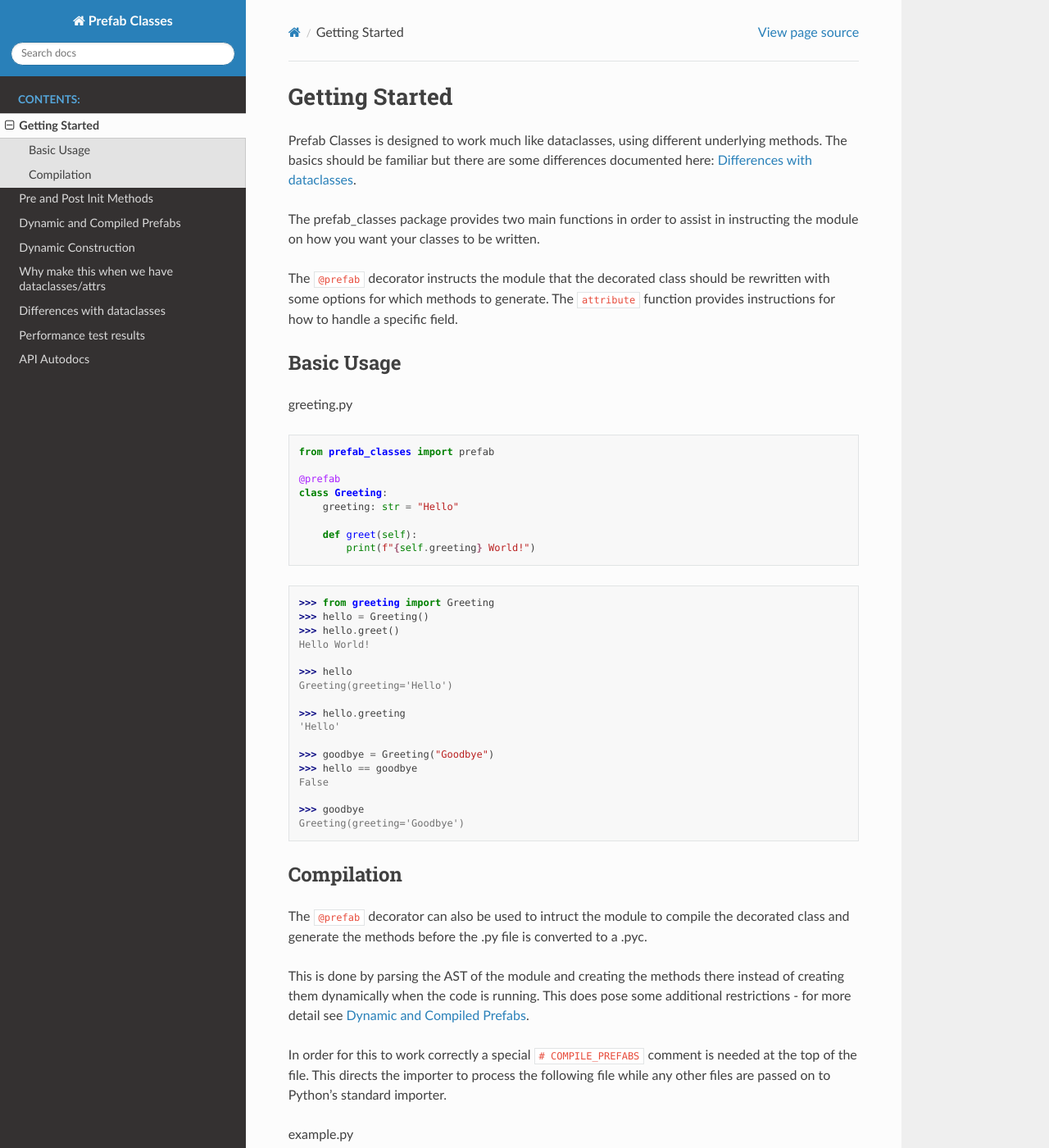
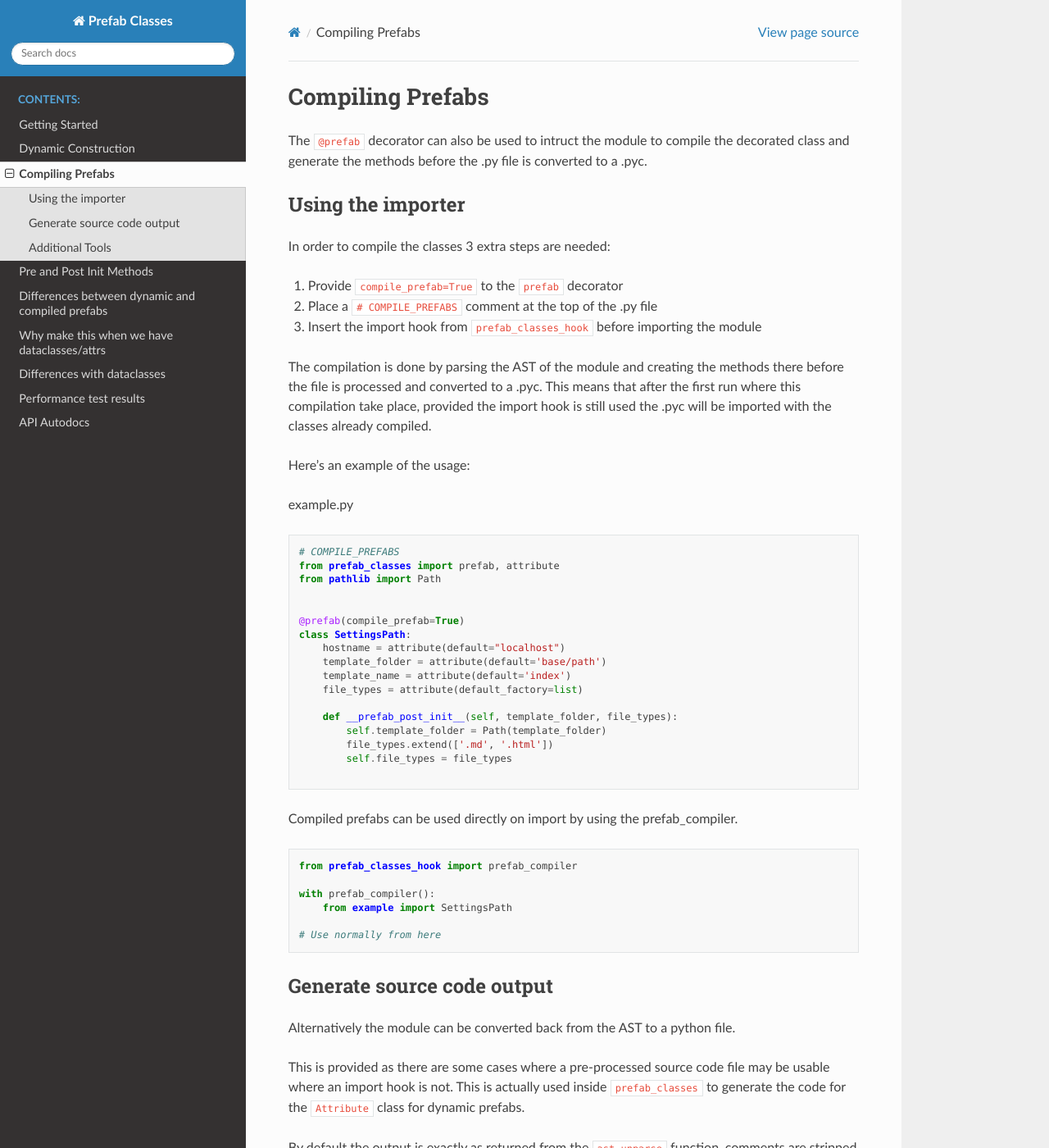
Before and after one commit to DavidCEllis/PrefabClasses, a Sphinx documentation site: the page built from docs/compiled_construction.md, in a window 1280 px wide and 1400 px high. Shown: the whole window at 82% size. Built offline with Sphinx 7.4.7 and the Read the Docs theme 2.0.0, drawn with Linux system fonts in a browser that asks for light colours; some of the changed text lies outside the part shown.

Commit message:
Update docs with more details on compilation, split compilation detail into new files.
Fix hook import in readme and docs.

````diff
--- /dev/null
+++ b/docs/basic_usage.md
@@ -0,0 +1,46 @@
+# Getting Started #
+
+Prefab Classes is designed to work much like dataclasses, using different
+underlying methods. The basics should be familiar but there are some
+differences documented here: {doc}`extra/dataclasses_differences`.
+
+The prefab_classes package provides two main functions in order to assist in
+instructing the module on how you want your classes to be written.
+
+The `@prefab` decorator instructs the module that the decorated class should
+be rewritten with some options for which methods to generate. The `attribute`
+function provides instructions for how to handle a specific field.
+
+## Basic Usage ##
+
+greeting.py
+```python
+from prefab_classes import prefab
+
+@prefab
+class Greeting:
+    greeting: str = "Hello"
+
+    def greet(self):
+        print(f"{self.greeting} World!")
+```
+
+```python
+>>> from greeting import Greeting
+>>> hello = Greeting()
+>>> hello.greet()
+Hello World!
+
+>>> hello
+Greeting(greeting='Hello')
+
+>>> hello.greeting
+'Hello'
+
+>>> goodbye = Greeting("Goodbye")
+>>> hello == goodbye
+False
+
+>>> goodbye
+Greeting(greeting='Goodbye')
+```
--- a/docs/getting_started.md
+++ b/docs/compiled_construction.md
@@ -1,65 +1,23 @@
-# Getting Started #
-
-Prefab Classes is designed to work much like dataclasses, using different
-underlying methods. The basics should be familiar but there are some
-differences documented here: {doc}`extra/dataclasses_differences`.
-
-The prefab_classes package provides two main functions in order to assist in
-instructing the module on how you want your classes to be written.
-
-The `@prefab` decorator instructs the module that the decorated class should
-be rewritten with some options for which methods to generate. The `attribute`
-function provides instructions for how to handle a specific field.
-
-## Basic Usage ##
-
-greeting.py
-```python
-from prefab_classes import prefab
-
-@prefab
-class Greeting:
-    greeting: str = "Hello"
-
-    def greet(self):
-        print(f"{self.greeting} World!")
-```
-
-```python
->>> from greeting import Greeting
->>> hello = Greeting()
->>> hello.greet()
-Hello World!
-
->>> hello
-Greeting(greeting='Hello')
-
->>> hello.greeting
-'Hello'
-
->>> goodbye = Greeting("Goodbye")
->>> hello == goodbye
-False
-
->>> goodbye
-Greeting(greeting='Goodbye')
-```
-
-## Compilation ##
+# Compiling Prefabs #
 
 The `@prefab` decorator can also be used to intruct the module to compile
 the decorated class and generate the methods before the .py file is converted
 to a .pyc.
 
-This is done by parsing the AST of the module and creating the methods there
-instead of creating them dynamically when the code is running. This does pose
-some additional restrictions - for more detail see
-{doc}`dynamic_and_compiled`.
+## Using the importer ##
 
-In order for this to work correctly a special `# COMPILE_PREFABS` comment is
-needed at the top of the file. This directs the importer to process the
-following file while any other files are passed on to Python's standard
-importer.
+In order to compile the classes 3 extra steps are needed:
+
+1. Provide `compile_prefab=True` to the `prefab` decorator
+2. Place a `# COMPILE_PREFABS` comment at the top of the .py file
+3. Insert the import hook from `prefab_classes_hook` before importing the module
+
+The compilation is done by parsing the AST of the module and creating the methods
+there before the file is processed and converted to a .pyc. This means that after
+the first run where this compilation take place, provided the import hook is still
+used the .pyc will be imported with the classes already compiled.
+
+Here's an example of the usage:
 
 example.py
 ```python
@@ -85,7 +43,7 @@
 Compiled prefabs can be used directly on import by using the prefab_compiler.
 
 ```python
-from prefab_classes.compiled import prefab_compiler
+from prefab_classes_hook import prefab_compiler
 
 with prefab_compiler():
     from example import SettingsPath
@@ -93,16 +51,19 @@
 # Use normally from here
 ```
 
+## Generate source code output ##
+
 Alternatively the module can be converted back from the AST to a python file.
 
-By default these are exactly as they return from the `ast.unparse` function,
+This is provided as there are some cases where a pre-processed source code file
+may be usable where an import hook is not. This is actually used inside
+`prefab_classes` to generate the code for the `Attribute` class for dynamic
+prefabs.
+
+By default the output is exactly as returned from the `ast.unparse` function,
 comments are stripped by the AST parsing stage and all fomatting is lost.
 If `black` is installed there is the option to pass the code through the
 formatter to make it a little more readable.
-
-The `delete_firstlines` argument is provided so a prefab_classes import
-can be removed if placed at the top of the file, saving the import time
-if the module is not needed in the compiled form.
 
 ```python
 >>> from prefab_classes.compiled import rewrite_to_py
@@ -161,3 +122,18 @@
         file_types.extend([".md", ".html"])
         self.file_types = file_types
 ```
+
+## Additional Tools ##
+
+The `prefab_classes.compiled` module provides some additional tools for working with compiled classes.
+
+`preview` can be used to quickly show what a .py file will compile to. This is intended to be used as
+a quick checking tool when creating compiled prefabs or when learning how to use the module. It
+automatically defaults to using `black` formatting if the module is installed to make the output
+more readable in the terminal.
+
+`get_sources_to_compare` is a tool intended to assist in testing. If prefab_classes is being used
+to generate source files via `rewrite_to_py` then `get_sources_to_compare` takes the same arguments
+and gives you the code for both the original file converted and what you currently have as your
+output file. This is useful as a check to make sure you haven't changed the 'template' code without
+regenerating the output.
````
Also changed, not shown: other parts of docs/compiled_construction.md (+1 -1 lines), README.md (+1 -1 lines), docs/api.md (+4 -1 lines), docs/dynamic_and_compiled.md (+15 -7 lines), docs/index.md (+3 -2 lines).
